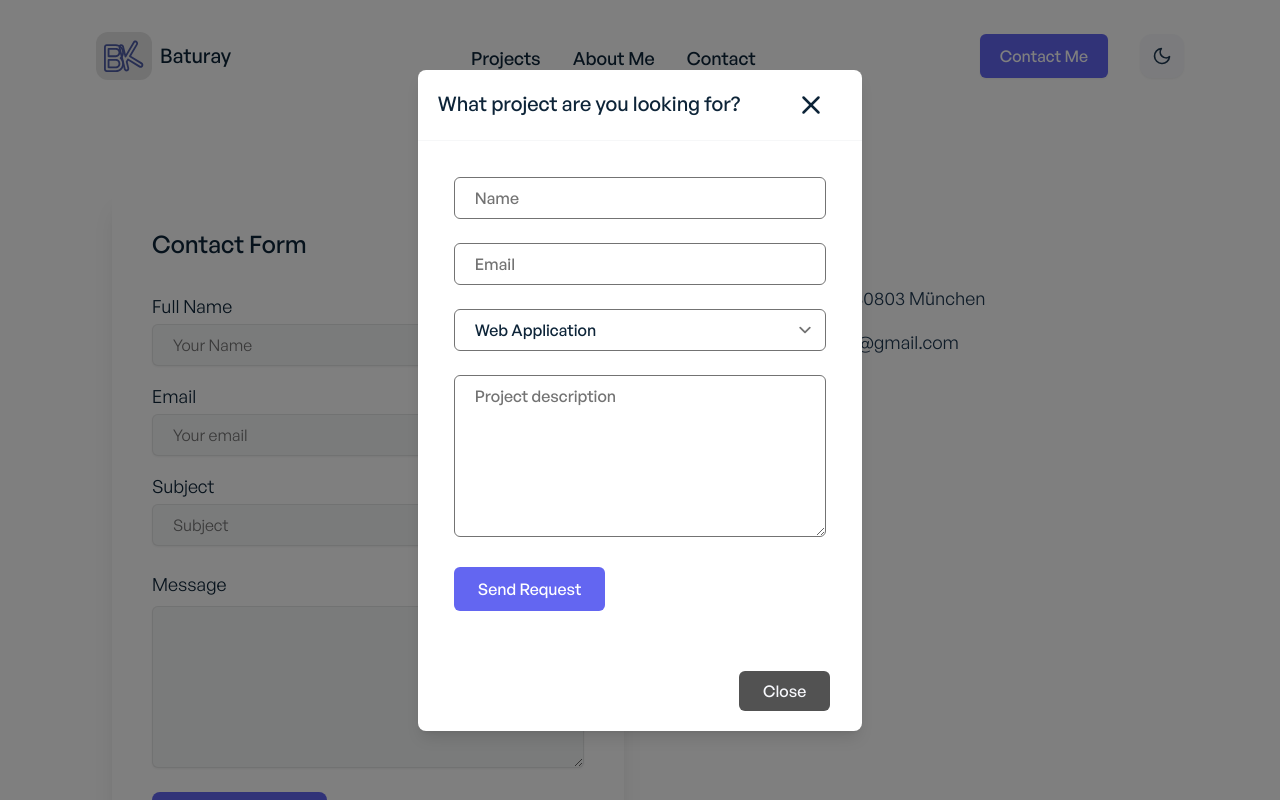
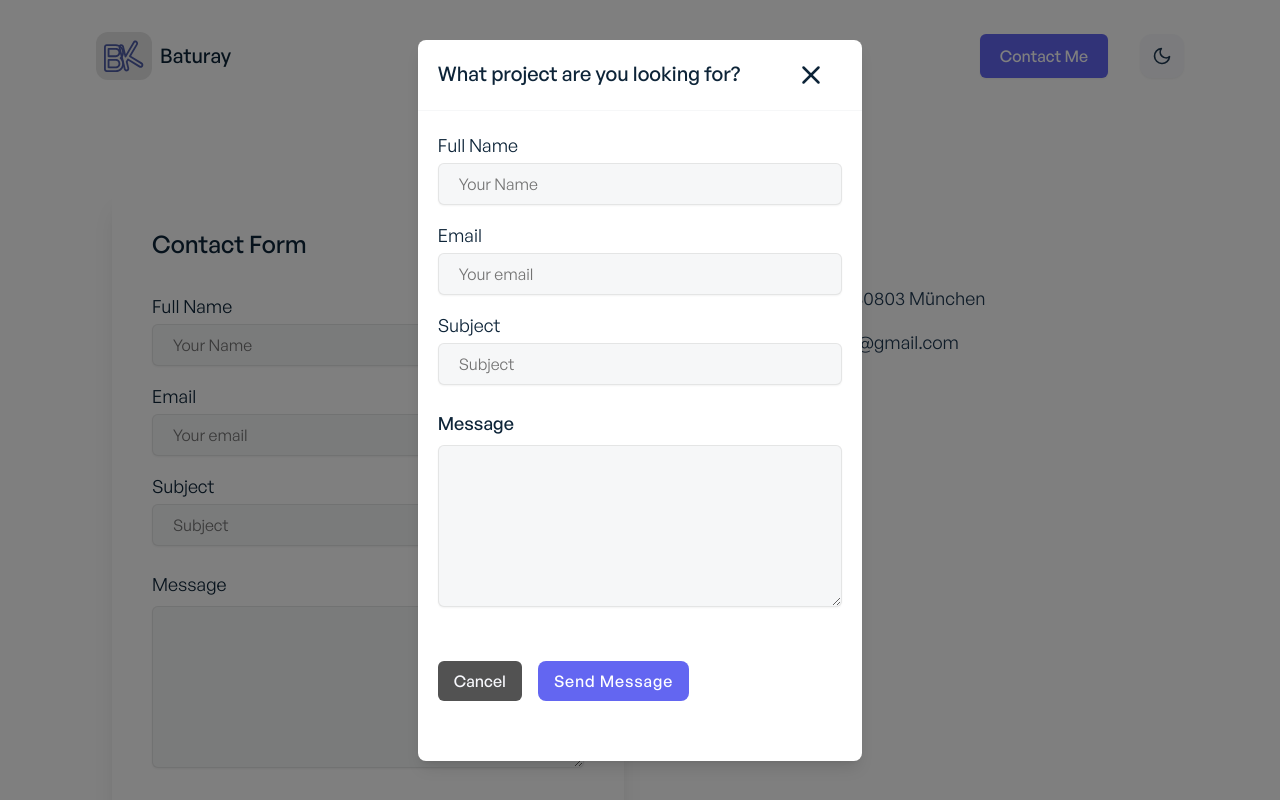
Before and after one commit to karadumanb/portfolio, a Next.js app: page /contact in a window 1280 px wide. Both pictures are taken after a click on the button "Contact Me". Shown: the top 800 px of the page. Built offline with nearby package versions, Linux system fonts and the light colour scheme.

Commit message:
alignment of forms

```diff
--- /dev/null
+++ b/src/components/feedback/Modal.tsx
@@ -0,0 +1,59 @@
+import { motion } from 'framer-motion'
+import { ComponentProps } from 'react'
+import { ReactNode } from 'react'
+import { FiX } from 'react-icons/fi'
+import Button from '../general/Button'
+
+type Props = {
+  onClose?: () => void
+  closeButtonProps?: Partial<ComponentProps<typeof Button>>
+  isOpen: boolean
+  headerRenderer?: () => ReactNode
+  bodyRenderer?: () => ReactNode
+  footerRenderer?: () => ReactNode
+}
+
+const Modal = ({
+  headerRenderer,
+  bodyRenderer,
+  footerRenderer,
+  isOpen,
+  onClose,
+  closeButtonProps = {}
+}: Props) => {
+  if (!isOpen) return null
+
+  return (
+    <motion.div
+      initial={{ opacity: 0 }}
+      animate={{ opacity: 1 }}
+      exit={{ opacity: 0 }}
+      className="font-general-medium fixed inset-0 z-30 transition-all duration-500">
+      {/* Modal Backdrop */}
+      <div className="bg-filter bg-black bg-opacity-50 fixed inset-0 w-full h-full z-20"></div>
+
+      {/* Modal Content */}
+      <main className="flex flex-col items-center justify-center h-full w-full">
+        <div className="modal-wrapper flex items-center z-30">
+          <div className="modal max-w-md mx-5 xl:max-w-xl lg:max-w-xl md:max-w-xl bg-secondary-light dark:bg-primary-dark max-h-screen shadow-lg flex-row rounded-lg relative">
+            <div className="modal-header flex justify-between gap-10 p-5 border-b border-ternary-light dark:border-ternary-dark">
+              {headerRenderer?.()}
+              <Button
+                onClick={onClose}
+                className="px-4 font-bold text-primary-dark dark:text-primary-light"
+                title={<FiX className="text-3xl" />}
+                {...closeButtonProps}
+              />
+            </div>
+            <div className="modal-body p-5 w-full h-full">{bodyRenderer?.()}</div>
+            <div className="modal-footer mt-2 sm:mt-0 py-5 px-8 border0-t text-right">
+              {footerRenderer?.()}
+            </div>
+          </div>
+        </div>
+      </main>
+    </motion.div>
+  )
+}
+
+export default Modal
--- a/src/components/shared/Header.tsx
+++ b/src/components/shared/Header.tsx
@@ -1,16 +1,17 @@
 /* eslint-disable jsx-a11y/no-static-element-interactions */
 /* eslint-disable jsx-a11y/click-events-have-key-events */
-import ContactMeModal from '@/modules/contacts/ContactMeModal'
+import ContactMeModal from '@/modules/contacts/Modal'
 import { motion } from 'framer-motion'
 import Link from 'next/link'
 import { useState } from 'react'
 import { FiMenu, FiMoon, FiSun, FiX } from 'react-icons/fi'
 import useThemeSwitcher from '../../hooks/useThemeSwitcher'
 import Logo from './Logo'
+import useModal from '@/hooks/useModal'
 
 function AppHeader() {
   const [showMenu, setShowMenu] = useState(false)
-  const [showModal, setShowModal] = useState(false)
+  const modalController = useModal()
   const [activeTheme, setTheme] = useThemeSwitcher()
 
   function toggleMenu() {
@@ -18,16 +19,6 @@ function AppHeader() {
       setShowMenu(true)
     } else {
       setShowMenu(false)
-    }
-  }
-
-  function showContactMeButton() {
-    if (!showModal) {
-      document.getElementsByTagName('html')[0].classList.add('overflow-y-hidden')
-      setShowModal(true)
-    } else {
-      document.getElementsByTagName('html')[0].classList.remove('overflow-y-hidden')
-      setShowModal(false)
     }
   }
 
@@ -99,7 +90,7 @@ function AppHeader() {
           </div>
           <div className="border-t-2 pt-3 sm:pt-0 sm:border-t-0 border-primary-light dark:border-secondary-dark">
             <button
-              onClick={showContactMeButton}
+              onClick={modalController.onOpen}
               className="font-general-medium sm:hidden block text-left text-md bg-indigo-500 hover:bg-indigo-600 text-white shadow-sm rounded-sm px-4 py-2 mt-2 duration-300 w-24"
               aria-label="Contact Me Button">
               Contact Me
@@ -131,7 +122,7 @@ function AppHeader() {
         <div className="hidden sm:flex justify-between items-center flex-col md:flex-row">
           <div className="hidden md:flex">
             <button
-              onClick={showContactMeButton}
+              onClick={modalController.onOpen}
               className="text-md font-general-medium bg-indigo-500 hover:bg-indigo-600 text-white shadow-sm rounded-md px-5 py-2.5 duration-300"
               aria-label="Contact Me Button">
               Contact Me
@@ -152,12 +143,7 @@ function AppHeader() {
           </div>
         </div>
       </div>
-      <>
-        {showModal ? (
-          <ContactMeModal onClose={showContactMeButton} onRequest={showContactMeButton} />
-        ) : null}
-        {showModal ? showContactMeButton : null}
-      </>
+      <ContactMeModal {...modalController} onRequest={modalController.onClose} />
     </motion.nav>
   )
 }
--- /dev/null
+++ b/src/hooks/useModal.tsx
@@ -0,0 +1,29 @@
+import { useState } from 'react'
+
+export default function useModal() {
+  const [isOpen, setIsOpen] = useState(false)
+
+  function getHtmlEl() {
+    return document.getElementsByTagName('html')[0]
+  }
+
+  function onOpen() {
+    getHtmlEl().classList.add('overflow-y-hidden')
+    setIsOpen(true)
+  }
+
+  function onClose() {
+    getHtmlEl().classList.remove('overflow-y-hidden')
+    setIsOpen(false)
+  }
+
+  function onToggle() {
+    if (!isOpen) {
+      onOpen()
+    } else {
+      onClose()
+    }
+  }
+
+  return { onOpen, onClose, onToggle, isOpen }
+}
--- a/src/modules/contacts/ContactMeModal.tsx
+++ /dev/null
@@ -1,127 +0,0 @@
-import Button from '@/components/general/Button'
-import { motion } from 'framer-motion'
-import { FiX } from 'react-icons/fi'
-
-const selectOptions = ['Web Application', 'Mobile Application', 'UI/UX Design', 'Branding']
-
-type Props = {
-  onClose: () => void
-  onRequest: () => void
-}
-
-function ContactMeModal({ onClose, onRequest }: Props) {
-  return (
-    <motion.div
-      initial={{ opacity: 0 }}
-      animate={{ opacity: 1 }}
-      exit={{ opacity: 0 }}
-      className="font-general-medium fixed inset-0 z-30 transition-all duration-500">
-      {/* Modal Backdrop */}
-      <div className="bg-filter bg-black bg-opacity-50 fixed inset-0 w-full h-full z-20"></div>
-
-      {/* Modal Content */}
-      <main className="flex flex-col items-center justify-center h-full w-full">
-        <div className="modal-wrapper flex items-center z-30">
-          <div className="modal max-w-md mx-5 xl:max-w-xl lg:max-w-xl md:max-w-xl bg-secondary-light dark:bg-primary-dark max-h-screen shadow-lg flex-row rounded-lg relative">
-            <div className="modal-header flex justify-between gap-10 p-5 border-b border-ternary-light dark:border-ternary-dark">
-              <h5 className=" text-primary-dark dark:text-primary-light text-xl">
-                What project are you looking for?
-              </h5>
-              <button
-                onClick={onClose}
-                className="px-4 font-bold text-primary-dark dark:text-primary-light">
-                <FiX className="text-3xl" />
-              </button>
-            </div>
-            <div className="modal-body p-5 w-full h-full">
-              <form
-                onSubmit={(e) => {
-                  e.preventDefault()
-                }}
-                className="max-w-xl m-4 text-left">
-                <div className="">
-                  <input
-                    className="w-full px-5 py-2 border dark:border-secondary-dark rounded-md text-md bg-secondary-light dark:bg-ternary-dark text-primary-dark dark:text-ternary-light"
-                    id="name"
-                    name="name"
-                    type="text"
-                    required
-                    placeholder="Name"
-                    aria-label="Name"
-                  />
-                </div>
-                <div className="mt-6">
-                  <input
-                    className="w-full px-5 py-2 border dark:border-secondary-dark rounded-md text-md bg-secondary-light dark:bg-ternary-dark text-primary-dark dark:text-ternary-light"
-                    id="email"
-                    name="email"
-                    type="text"
-                    required
-                    placeholder="Email"
-                    aria-label="Email"
-                  />
-                </div>
-                <div className="mt-6">
-                  <select
-                    className="w-full px-5 py-2 border dark:border-secondary-dark rounded-md text-md bg-secondary-light dark:bg-ternary-dark text-primary-dark dark:text-ternary-light"
-                    id="subject"
-                    name="subject"
-                    required
-                    aria-label="Project Category">
-                    {selectOptions.map((option) => (
-                      <option className="text-normal sm:text-md" key={option}>
-                        {option}
-                      </option>
-                    ))}
-                  </select>
-                </div>
-
-                <div className="mt-6">
-                  <textarea
-                    className="w-full px-5 py-2 border dark:border-secondary-dark rounded-md text-md bg-secondary-light dark:bg-ternary-dark text-primary-dark dark:text-ternary-light"
-                    id="message"
-                    name="message"
-                    cols={14}
-                    rows={6}
-                    aria-label="Details"
-                    placeholder="Project description"></textarea>
-                </div>
-
-                <div className="mt-6 pb-4 sm:pb-1">
-                  <Button
-                    onClick={onRequest}
-                    title="Send Request"
-                    aria-label="Submit Request"
-                    className="px-4
-											sm:px-6
-											py-2
-											sm:py-2.5
-											text-white
-											bg-indigo-500
-											hover:bg-indigo-600
-											rounded-md
-											focus:ring-1 focus:ring-indigo-900 duration-500"
-                  />
-                </div>
-              </form>
-            </div>
-            <div className="modal-footer mt-2 sm:mt-0 py-5 px-8 border0-t text-right">
-              <Button
-                className="px-4
-									sm:px-6
-									py-2 bg-gray-600 text-primary-light hover:bg-ternary-dark dark:bg-gray-200 dark:text-secondary-dark dark:hover:bg-primary-light
-									rounded-md
-									focus:ring-1 focus:ring-indigo-900 duration-500"
-                onClick={onClose}
-                title="Close"
-                aria-label="Close Modal"
-              />
-            </div>
-          </div>
-        </div>
-      </main>
-    </motion.div>
-  )
-}
-
-export default ContactMeModal
--- a/src/modules/contacts/Form.tsx
+++ b/src/modules/contacts/Form.tsx
@@ -1,18 +1,26 @@
 import Button from '@/components/general/Button'
 import FormInput from '@/components/general/FormInput'
 
-function ContactForm() {
+interface Props {
+  onRequest: () => void
+  className?: string
+  onCancel?: () => void
+  showTitle?: boolean
+}
+
+function ContactForm({ onRequest, className, onCancel, showTitle = true }: Props) {
   return (
-    <div className="w-full lg:w-1/2">
-      <div className="leading-loose">
     <form
       onSubmit={(e) => {
         e.preventDefault()
+        onRequest()
       }}
-          className="max-w-xl m-4 p-6 sm:p-10 bg-secondary-light dark:bg-secondary-dark rounded-xl shadow-xl text-left">
+      className={`text-left ${className}`}>
+      {showTitle && (
         <p className="font-general-medium text-primary-dark dark:text-primary-light text-2xl mb-8">
           Contact Form
         </p>
+      )}
 
       <FormInput
         inputLabel="Full Name"
@@ -58,13 +66,23 @@ function ContactForm() {
       </div>
 
       <div className="mt-6">
-            <span className="font-general-medium  px-7 py-4 text-white text-center font-medium tracking-wider bg-indigo-500 hover:bg-indigo-600 focus:ring-1 focus:ring-indigo-900 rounded-lg mt-6 duration-500">
-              <Button title="Send Message" type="submit" aria-label="Send Message" />
-            </span>
+        {onCancel && (
+          <Button
+            className="px-4 py-2 mr-4 bg-gray-600 text-primary-light hover:bg-ternary-dark dark:bg-gray-200 dark:text-secondary-dark dark:hover:bg-primary-light rounded-md focus:ring-1 focus:ring-indigo-900 duration-500"
+            onClick={onCancel}
+            title="Cancel"
+            aria-label="Cancel Form"
+          />
+        )}
+
+        <Button
+          title="Send Message"
+          type="submit"
+          aria-label="Send Message"
+          className="font-general-medium px-4 py-2 text-white text-center font-medium tracking-wider bg-indigo-500 hover:bg-indigo-600 focus:ring-1 focus:ring-indigo-900 rounded-lg mt-6 duration-500"
+        />
       </div>
     </form>
-      </div>
-    </div>
   )
 }
 
--- /dev/null
+++ b/src/modules/contacts/Modal.tsx
@@ -0,0 +1,26 @@
+import Modal from '@/components/feedback/Modal'
+import { ComponentProps } from 'react'
+import ContactForm from './Form'
+
+interface Props extends ComponentProps<typeof Modal> {
+  onRequest: () => void
+}
+
+function ContactMeModal({ onRequest, onClose, ...others }: Props) {
+  return (
+    <Modal
+      onClose={onClose}
+      bodyRenderer={() => (
+        <ContactForm showTitle={false} onRequest={onRequest} onCancel={onClose} />
+      )}
+      headerRenderer={() => (
+        <h5 className=" text-primary-dark dark:text-primary-light text-xl">
+          What project are you looking for?
+        </h5>
+      )}
+      {...others}
+    />
+  )
+}
+
+export default ContactMeModal
--- a/src/pages/contact.tsx
+++ b/src/pages/contact.tsx
@@ -4,6 +4,9 @@ import ContactForm from '@/modules/contacts/Form'
 import PagesMetaHead from '@/components/shared/PagesMetaHead'
 
 function contact() {
+  function onRequest() {
+    console.log('to be implemented')
+  }
   return (
     <div>
       <PagesMetaHead title="Contact" />
@@ -17,7 +20,12 @@ function contact() {
           delay: 0.1
         }}
         className="container mx-auto flex flex-col-reverse lg:flex-row py-5 lg:py-10 lg:mt-5">
-        <ContactForm />
+        <div className="w-full lg:w-1/2">
+          <ContactForm
+            onRequest={onRequest}
+            className="max-w-xl m-4 p-6 sm:p-10 bg-secondary-light dark:bg-secondary-dark rounded-xl shadow-xl "
+          />
+        </div>
 
         <ContactDetails />
       </motion.div>
```
Also changed, not shown: src/components/general/Button.tsx (+6 -3 lines). Lines whose indentation alone changed are shown as unchanged.
